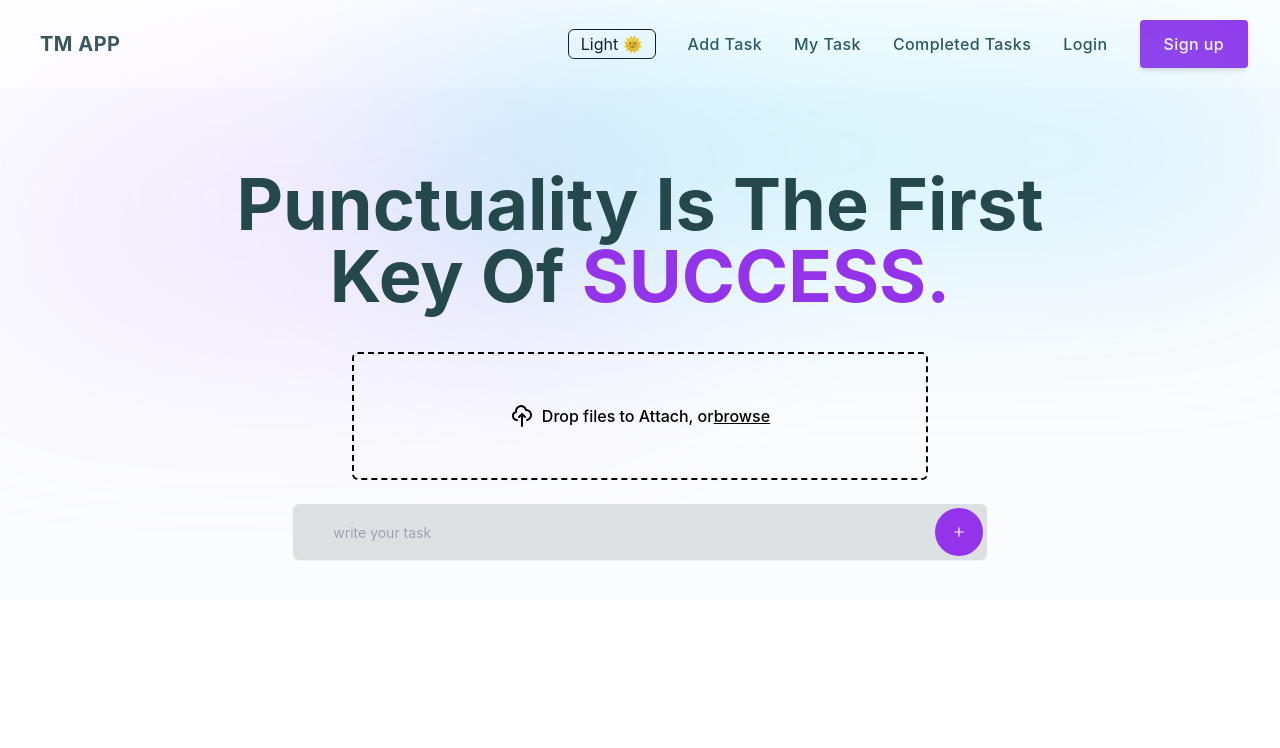
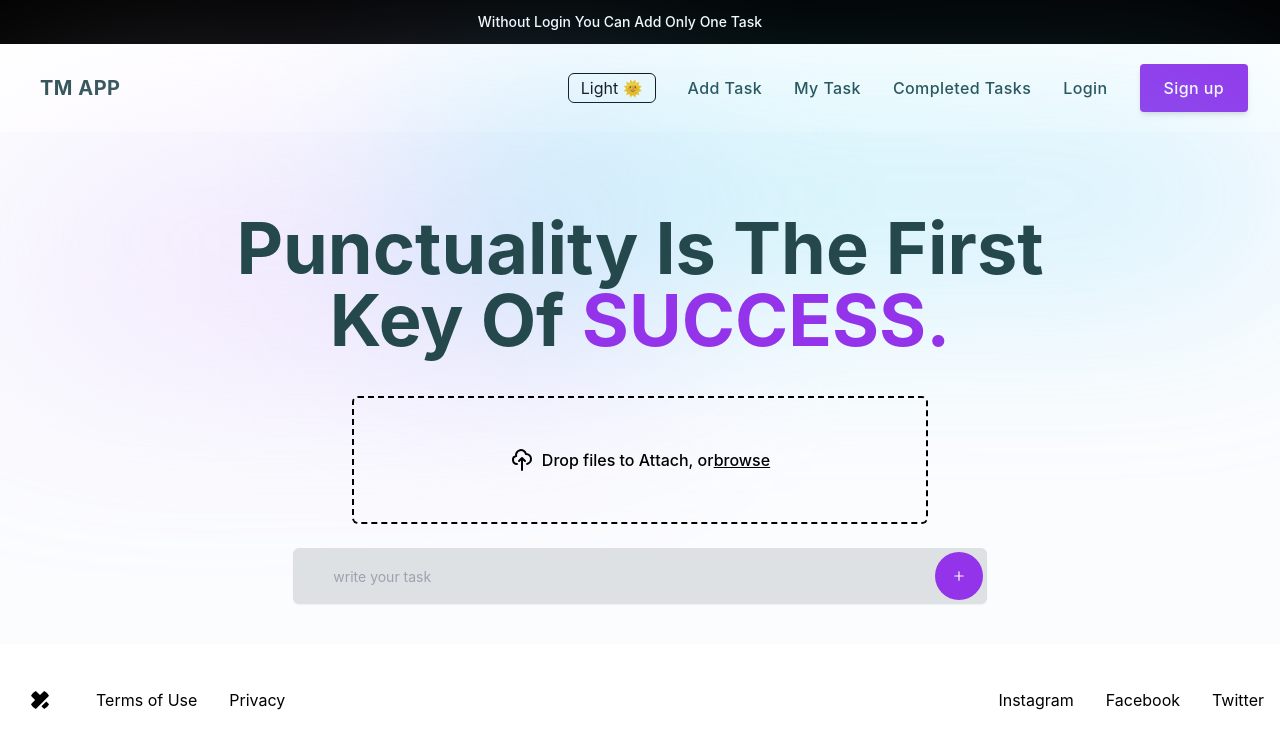
Before and after one commit to ritamrahman/TM-App, a React (Create React App) app: page / in a window 1280 px wide. Shown: the top 748 px of the page. Built offline with nearby package versions, Linux system fonts and the light colour scheme; no server answers.

Commit message:
added footer

```diff
--- /dev/null
+++ b/src/Components/Error/Promotion.js
@@ -0,0 +1,13 @@
+import React from "react";
+
+const Promotion = ({ msg }) => {
+  return (
+    <div class="relative bg-blackColor px-4 py-3 pr-14 text-primary">
+      <p class="text-left text-sm font-medium sm:text-center capitalize">
+        {msg}
+      </p>
+    </div>
+  );
+};
+
+export default Promotion;
--- /dev/null
+++ b/src/Components/Footer/Footer.js
@@ -0,0 +1,53 @@
+import React from "react";
+
+const Footer = () => {
+  return (
+    <footer className="px-4 py-8 dark:bg-gray-800 dark:text-gray-400">
+      <div className="container flex flex-wrap items-center justify-center mx-auto space-y-4 sm:justify-between sm:space-y-0">
+        <div className="flex flex-row pr-3 space-x-4 sm:space-x-8">
+          <div className="flex items-center justify-center flex-shrink-0 w-12 h-12 rounded-full dark:bg-violet-400">
+            <svg
+              xmlns="http://www.w3.org/2000/svg"
+              viewBox="0 0 32 32"
+              fill="currentColor"
+              className="w-5 h-5 rounded-full dark:text-gray-900"
+            >
+              <path d="M18.266 26.068l7.839-7.854 4.469 4.479c1.859 1.859 1.859 4.875 0 6.734l-1.104 1.104c-1.859 1.865-4.875 1.865-6.734 0zM30.563 2.531l-1.109-1.104c-1.859-1.859-4.875-1.859-6.734 0l-6.719 6.734-6.734-6.734c-1.859-1.859-4.875-1.859-6.734 0l-1.104 1.104c-1.859 1.859-1.859 4.875 0 6.734l6.734 6.734-6.734 6.734c-1.859 1.859-1.859 4.875 0 6.734l1.104 1.104c1.859 1.859 4.875 1.859 6.734 0l21.307-21.307c1.859-1.859 1.859-4.875 0-6.734z"></path>
+            </svg>
+          </div>
+          <ul className="flex flex-wrap items-center space-x-4 sm:space-x-8">
+            <li>
+              <a rel="noopener noreferrer" href="#">
+                Terms of Use
+              </a>
+            </li>
+            <li>
+              <a rel="noopener noreferrer" href="#">
+                Privacy
+              </a>
+            </li>
+          </ul>
+        </div>
+        <ul className="flex flex-wrap pl-3 space-x-4 sm:space-x-8">
+          <li>
+            <a rel="noopener noreferrer" href="#">
+              Instagram
+            </a>
+          </li>
+          <li>
+            <a rel="noopener noreferrer" href="#">
+              Facebook
+            </a>
+          </li>
+          <li>
+            <a rel="noopener noreferrer" href="#">
+              Twitter
+            </a>
+          </li>
+        </ul>
+      </div>
+    </footer>
+  );
+};
+
+export default Footer;
--- a/src/Components/Layout/Main.js
+++ b/src/Components/Layout/Main.js
@@ -1,12 +1,14 @@
 import React, { useContext, useEffect, useState } from "react";
 import { Outlet } from "react-router-dom";
 import { AuthContext } from "../../contexts/AuthProvider";
+import Promotion from "../Error/Promotion";
+import Footer from "../Footer/Footer";
 import Loading from "../Loading/Loading";
 import Navbar from "../Navbar/Navbar";
 
 const Main = () => {
   const [theme, setTheme] = useState(null);
-  const { loading } = useContext(AuthContext);
+  const { user, loading } = useContext(AuthContext);
 
   useEffect(() => {
     loading && <Loading />;
@@ -37,11 +39,15 @@ const Main = () => {
 
   return (
     <div>
+      {!loading && !user?.uid && (
+        <Promotion msg="Without login you can add only one task" />
+      )}
       <Navbar handleThemeSwitch={handleThemeSwitch} theme={theme} />
       {/* <div className="w-full pt-20 bg-white dark:bg-midnight"> */}
       <div className="bg-primary dark:bg-matBlack-900">
         <Outlet />
       </div>
+      <Footer />
     </div>
   );
 };
--- a/src/pages/AddTask.js
+++ b/src/pages/AddTask.js
@@ -7,15 +7,22 @@ import { api } from "../api/api";
 
 const AddTask = () => {
   const { user, loading, setLoading } = useContext(AuthContext);
-  const [error, setError] = useState("");
+  const [error, setError] = useState(null);
   const [image, setImage] = useState("");
   const [userText, setUserText] = useState("");
   const [url, setUrl] = useState("");
+  const [isLogin, setIsLogin] = useState(false);
+
+  useEffect(() => {
+    !loading && user && setIsLogin(true);
+  }, [user]);
+
+  console.log("isLogin", isLogin);
 
   console.log(user);
 
   const uploadImage = (e) => {
-    setError("");
+    setError(null);
     const i = e.target.files[0];
     setImage(i);
     console.log("image", i);
@@ -42,10 +49,15 @@ const AddTask = () => {
   const uploadData = async () => {
     console.log(userText, url);
 
+    // let userTasks = [];
+
     const user = { _id: 1, title: userText, image: url, isCompleted: false };
+
+    // userTasks.push(user);
 
     localStorage.setItem("userData", JSON.stringify(user));
     toast.success("data uploaded");
+
     // clear filed
     setUserText("");
     setImage("");
@@ -68,7 +80,7 @@ const AddTask = () => {
 
     // save  information to the database
     // setIsLoading(true);
-    fetch(`${api}/task/${user.email}`, {
+    fetch(`${api}/task/${user?.email}`, {
       method: "POST",
       headers: {
         "content-type": "application/json",
@@ -96,6 +108,10 @@ const AddTask = () => {
         </div>
         <div className="relative pt-10 ml-auto">
           <div className="lg:w-2/3 text-center mx-auto">
+            <h1 className="text-matBlack-900 dark:text-primary font-bold text-5xl md:text-6xl xl:text-7xl capitalize lg:leading-10">
+              Add Your Daily Tasks Here
+            </h1>
+
             {/* image field */}
             <div className="max-w-xl mx-auto mt-10 mb-6">
               <label className="flex justify-center w-full h-32 px-4 transition border-2 border-gray-300 dark:border-yellowGreen border-dashed rounded-md appearance-none cursor-pointer hover:border-gray-400 focus:outline-none">
@@ -133,7 +149,7 @@ const AddTask = () => {
             {/* image preview */}
             {image !== "" && (
               <div className="text-start ">
-                {!url && error !== "" && (
+                {!url && error !== null && (
                   <Error msg="something wrong please select another image"></Error>
                 )}
                 {!url || url === "" ? (
--- a/src/pages/Home.js
+++ b/src/pages/Home.js
@@ -7,7 +7,7 @@ import { api } from "../api/api";
 
 const Home = () => {
   const { user, loading, setLoading } = useContext(AuthContext);
-  const [error, setError] = useState("");
+  const [error, setError] = useState(null);
   const [image, setImage] = useState("");
   const [userText, setUserText] = useState("");
   const [url, setUrl] = useState("");
@@ -22,7 +22,7 @@ const Home = () => {
   console.log(user);
 
   const uploadImage = (e) => {
-    setError("");
+    setError(null);
     const i = e.target.files[0];
     setImage(i);
     console.log("image", i);
@@ -152,7 +152,7 @@ const Home = () => {
             {/* image preview */}
             {image !== "" && (
               <div className="text-start ">
-                {!url && error !== "" && (
+                {!url && error !== null && (
                   <Error msg="something wrong please select another image"></Error>
                 )}
                 {!url || url === "" ? (
```
